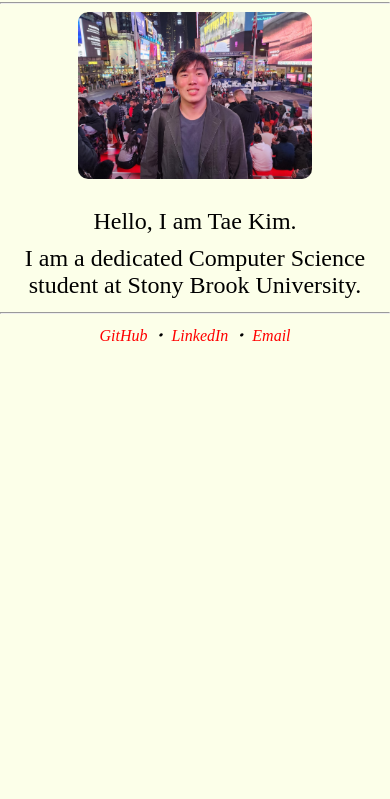
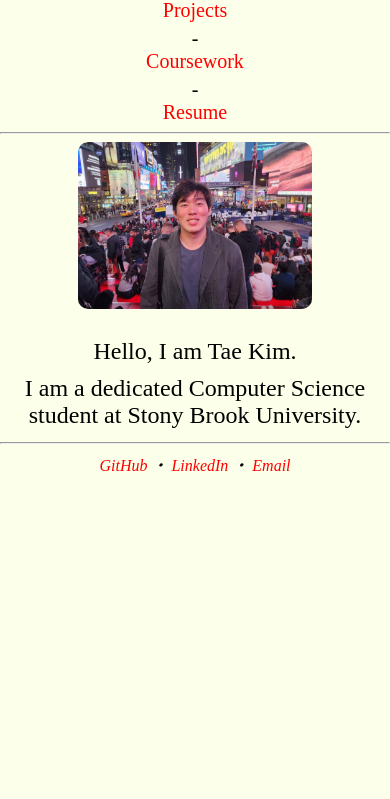
Before and after one commit to taekim99/taekim99.github.io, a plain HTML site: page index.html in a window 390 px wide. Shown: the part 39-838 px from the top of the page. Drawn offline with Linux system fonts and the light colour scheme.

Commit message:
Updated header for index.html

```diff
--- a/styles.css
+++ b/styles.css
@@ -41,6 +41,23 @@ header > nav {
     font-size: 20px;
 }
 
+@media only screen and (max-width: 600px) {
+    header {
+        font-size: 16px; /* Adjust the font size for smaller screens */
+    }
+
+    header > nav {
+        float: none; /* Remove the float for better mobile layout */
+        text-align: center; /* Center the navigation links */
+        margin-top: 10px; /* Add margin for better spacing */
+    }
+
+    header > nav a {
+        display: block; /* Make the navigation links full width for better touch interaction */
+        margin-bottom: 5px; /* Add margin between the navigation links */
+    }
+}
+
 footer {
     font-style: italic;
 }
```
